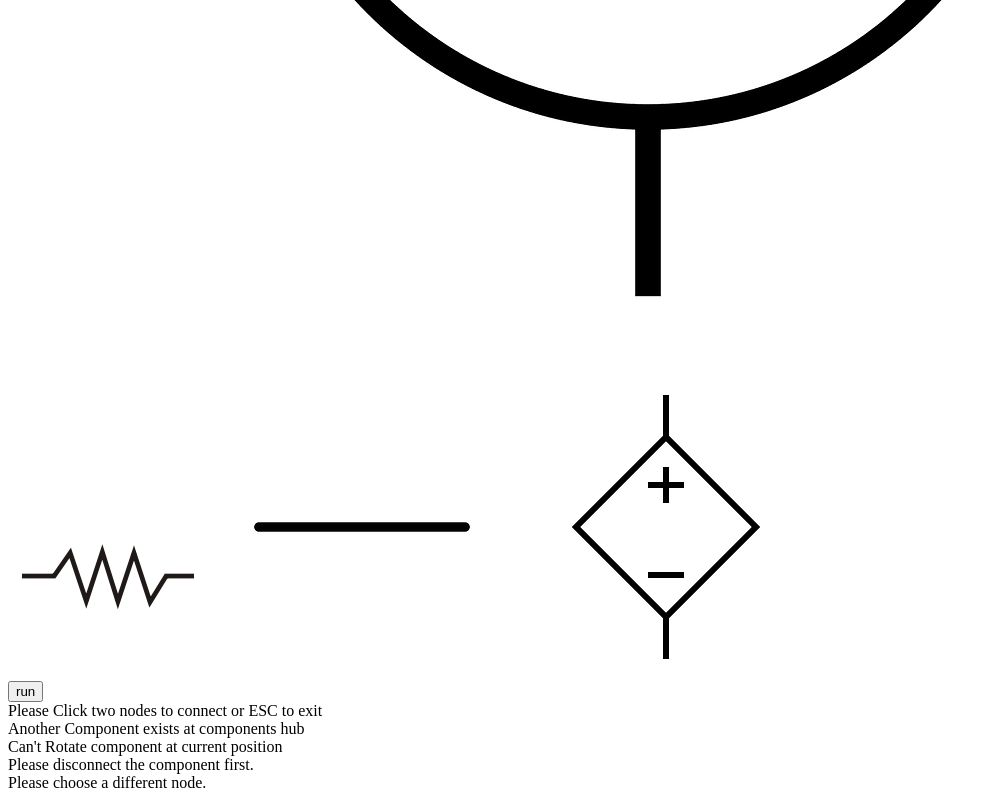
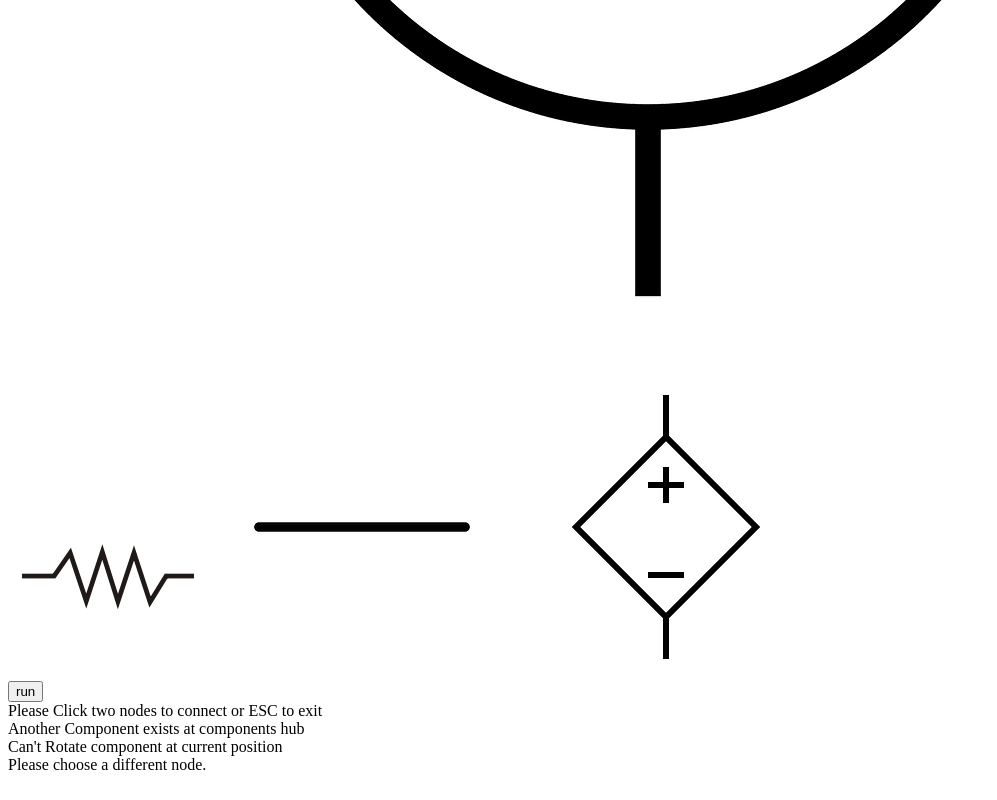
Before and after one commit to Ali-Said1/wiroworks, a plain HTML site: page index.html in a window 1280 px wide. Shown: the part 1431-2231 px from the top of the page, without its empty margins (0-997 px from the left). Drawn offline with Linux system fonts and the light colour scheme.

Commit message:
Remove redundant html code

```diff
--- a/index.html
+++ b/index.html
@@ -1 +1 @@
-<!DOCTYPE html><html lang="en"><head><meta charset="utf-8"><meta name="viewport" content="width=device-width, initial-scale=1.0"><link rel="stylesheet" href="/index.a7f5707f.css"><title>Cisim</title></head><body> <div id="container"></div> <section class="components"> <div class="image-container"> <img src="/dcvs.4e8334b9.png" alt="battery" id="dcBattery"> <img src="/dccs.dd6488bd.png" alt="Current Source" id="dcCurrentSource"> <img src="/resistance.304c8ccb.png" alt="resistance" id="resistance"> <img src="/wire.be488995.png" alt="wire" id="wire"> <img src="/ddcvs.26932c7e.png" alt="Dependent voltage source" id="DependentVoltageSource"> </div> </section> <button class="run" id="run">run</button> <div class="alert" id="wirealert">Please Click two nodes to connect or ESC to exit</div> <div class="alert" id="atOriginalert">Another Component exists at components hub</div> <div class="redalert" id="norotate">Can't Rotate component at current position</div> <div class="redalert" id="disconnect">Please disconnect the component first.</div> <div class="redalert" id="differentnode">Please choose a different node.</div> <script src="/index.9e09cc79.js"></script> <script type="module" src="/index.8ce94a99.js"></script> </body></html>
+<!DOCTYPE html><html lang="en"><head><meta charset="utf-8"><meta name="viewport" content="width=device-width, initial-scale=1.0"><link rel="stylesheet" href="/index.a7f5707f.css"><title>Cisim</title></head><body> <div id="container"></div> <section class="components"> <div class="image-container"> <img src="/dcvs.4e8334b9.png" alt="battery" id="dcBattery"> <img src="/dccs.dd6488bd.png" alt="Current Source" id="dcCurrentSource"> <img src="/resistance.304c8ccb.png" alt="resistance" id="resistance"> <img src="/wire.be488995.png" alt="wire" id="wire"> <img src="/ddcvs.26932c7e.png" alt="Dependent voltage source" id="DependentVoltageSource"> </div> </section> <button class="run" id="run">run</button> <div class="alert" id="wirealert">Please Click two nodes to connect or ESC to exit</div> <div class="alert" id="atOriginalert">Another Component exists at components hub</div> <div class="redalert" id="norotate">Can't Rotate component at current position</div> <div class="redalert" id="differentnode">Please choose a different node.</div> <script src="/index.9e09cc79.js"></script> <script type="module" src="/index.8ce94a99.js"></script> </body></html>
```
